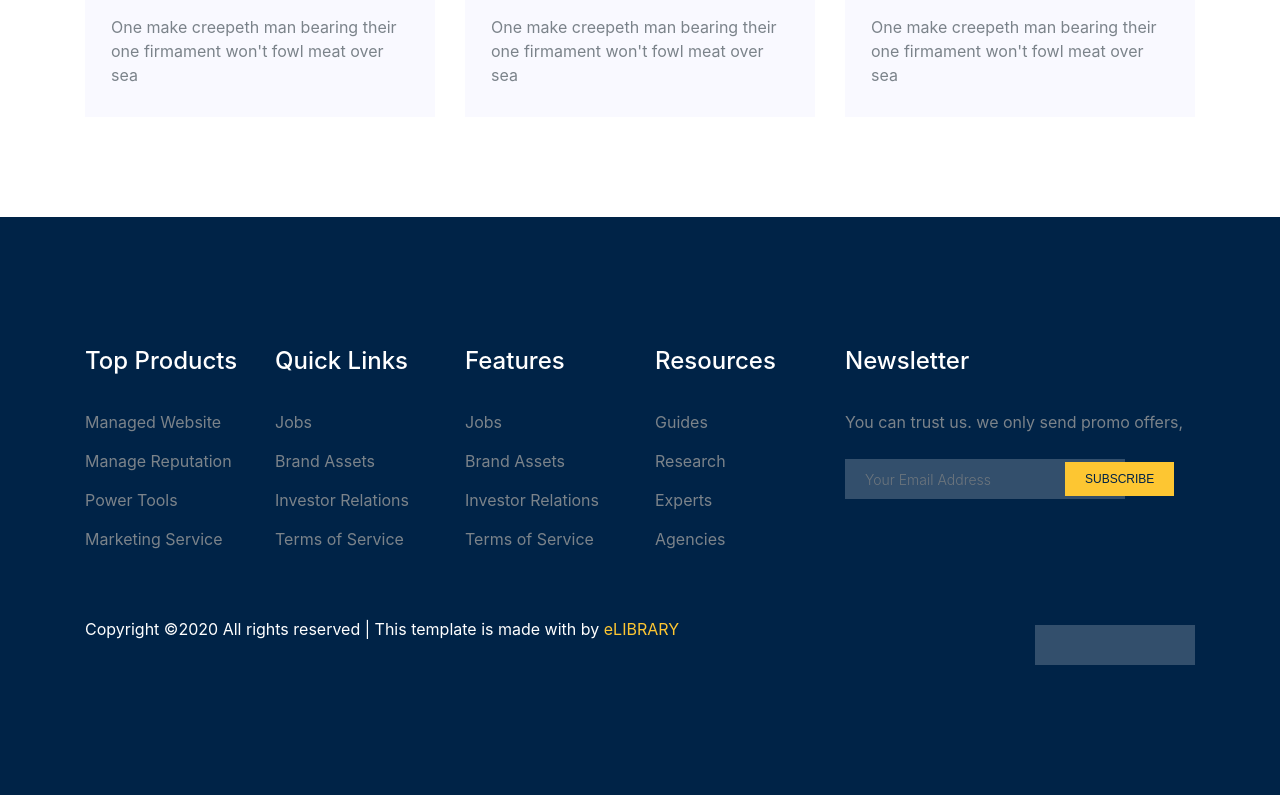
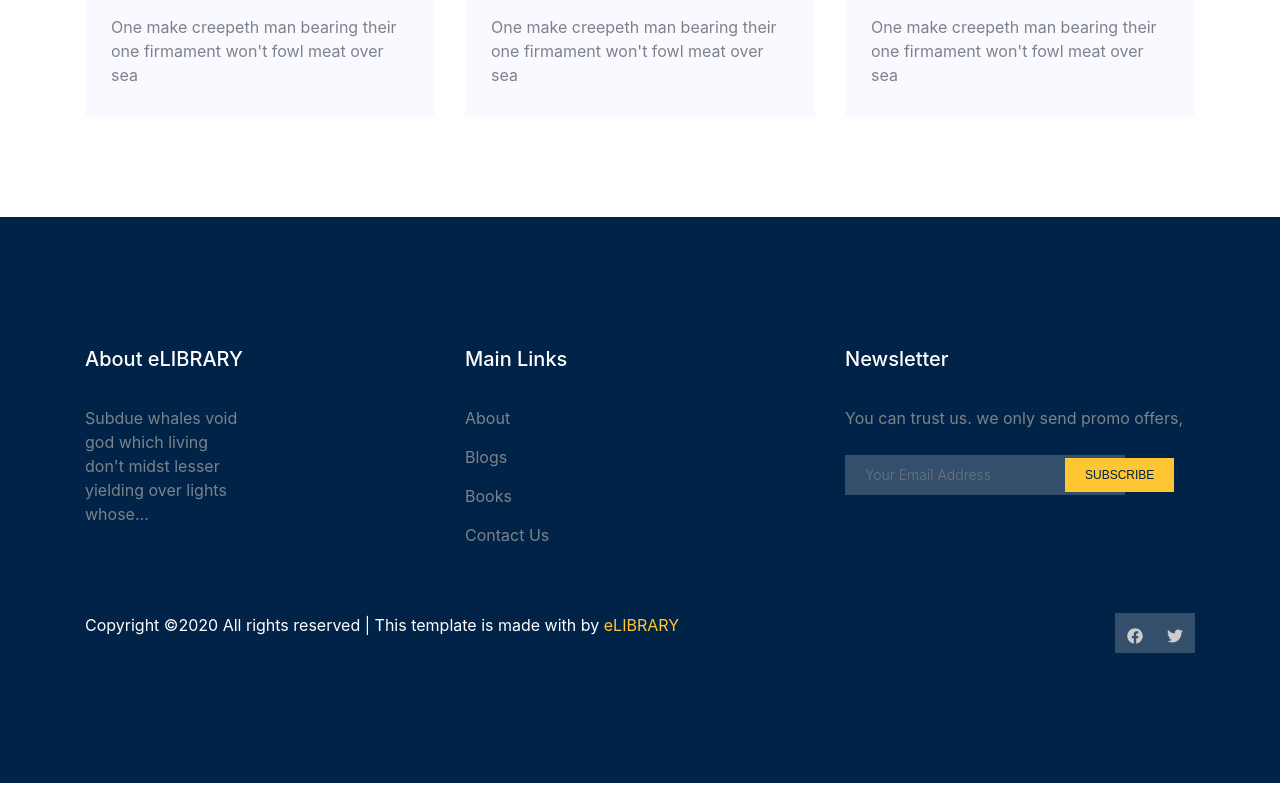
Before and after one commit to AbdifatahZamiir/library-next, a Next.js app: page / in a window 1280 px wide. Shown: the part 3793-4588 px from the top of the page. Built offline with nearby package versions, Linux system fonts and the light colour scheme.

Commit message:
styled footer

```diff
--- a/components/footer.js
+++ b/components/footer.js
@@ -1,78 +1,46 @@
+import { FaFacebook, FaInstagram, FaTwitter, FaLinkedin } from "react-icons/fa";
+import Link from "next/link";
 export default function Footer() {
 	return (
 		<footer className="footer-area section_gap">
 			<div className="container">
 				<div className="row">
 					<div className="col-lg-2 col-md-6 single-footer-widget">
-						<h4 className="text-white">Top Products</h4>
+						<h5 className="text-white">About eLIBRARY</h5>
+						<p>
+							Subdue whales void god which living don't midst
+							lesser yielding over lights whose...
+						</p>
+					</div>
+					<div className="col-lg-2 col-md-8 single-footer-widget"></div>
+					<div className="col-lg-2 col-md-4 single-footer-widget">
+						<h5 className="text-white">Main Links</h5>
 						<ul>
 							<li>
-								<a href="#">Managed Website</a>
+								<Link href="/about">
+									<a>About</a>
+								</Link>
 							</li>
 							<li>
-								<a href="#">Manage Reputation</a>
+								<Link href="/blogs">
+									<a>Blogs</a>
+								</Link>{" "}
 							</li>
 							<li>
-								<a href="#">Power Tools</a>
+								<Link href="/books">
+									<a>Books</a>
+								</Link>{" "}
 							</li>
 							<li>
-								<a href="#">Marketing Service</a>
+								<Link href="/contact">
+									<a>Contact Us</a>
+								</Link>{" "}
 							</li>
 						</ul>
 					</div>
-					<div className="col-lg-2 col-md-6 single-footer-widget">
-						<h4 className="text-white">Quick Links</h4>
-						<ul>
-							<li>
-								<a href="#">Jobs</a>
-							</li>
-							<li>
-								<a href="#">Brand Assets</a>
-							</li>
-							<li>
-								<a href="#">Investor Relations</a>
-							</li>
-							<li>
-								<a href="#">Terms of Service</a>
-							</li>
-						</ul>
-					</div>
-					<div className="col-lg-2 col-md-6 single-footer-widget">
-						<h4 className="text-white">Features</h4>
-						<ul>
-							<li>
-								<a href="#">Jobs</a>
-							</li>
-							<li>
-								<a href="#">Brand Assets</a>
-							</li>
-							<li>
-								<a href="#">Investor Relations</a>
-							</li>
-							<li>
-								<a href="#">Terms of Service</a>
-							</li>
-						</ul>
-					</div>
-					<div className="col-lg-2 col-md-6 single-footer-widget">
-						<h4 className="text-white">Resources</h4>
-						<ul>
-							<li>
-								<a href="#">Guides</a>
-							</li>
-							<li>
-								<a href="#">Research</a>
-							</li>
-							<li>
-								<a href="#">Experts</a>
-							</li>
-							<li>
-								<a href="#">Agencies</a>
-							</li>
-						</ul>
-					</div>
+					<div className="col-lg-2 col-md-6 single-footer-widget"></div>
 					<div className="col-lg-4 col-md-6 single-footer-widget">
-						<h4 className="text-white">Newsletter</h4>
+						<h5 className="text-white">Newsletter</h5>
 						<p>You can trust us. we only send promo offers,</p>
 						<div className="form-wrap" id="mc_embed_signup">
 							<form
@@ -121,16 +89,14 @@ export default function Footer() {
 					</p>
 					<div className="col-lg-4 col-sm-12 footer-social">
 						<a href="#">
-							<i className="ti-facebook"></i>
+							<i className="ti-facebook">
+								<FaFacebook />
+							</i>
 						</a>
 						<a href="#">
-							<i className="ti-twitter"></i>
-						</a>
-						<a href="#">
-							<i className="ti-dribbble"></i>
-						</a>
-						<a href="#">
-							<i className="ti-linkedin"></i>
+							<i className="ti-twitter">
+								<FaTwitter />
+							</i>
 						</a>
 					</div>
 				</div>
--- a/pages/blogDetails/[id].js
+++ b/pages/blogDetails/[id].js
@@ -13,7 +13,6 @@ import Banner from "../../components/banner_area";
 import PopularBlog from "../../components/popularBlogs";
 
 export default function BlogDetail({ postData, allpostdata }) {
-	console.log(postData, allpostdata);
 	return (
 		<Layout white="white-header">
 			<Banner
--- a/styles/style.css
+++ b/styles/style.css
@@ -4073,7 +4073,7 @@ h6 {
     margin-bottom: 30px;
   }
 }
-.footer-area .single-footer-widget h4 {
+.footer-area .single-footer-widget h5 {
   color: #ffffff;
   margin-bottom: 35px;
 }
@@ -4083,7 +4083,7 @@ h6 {
   }
 }
 @media (max-width: 991px) {
-  .footer-area .single-footer-widget h4 {
+  .footer-area .single-footer-widget h5 {
     margin-bottom: 15px;
   }
 }
```
